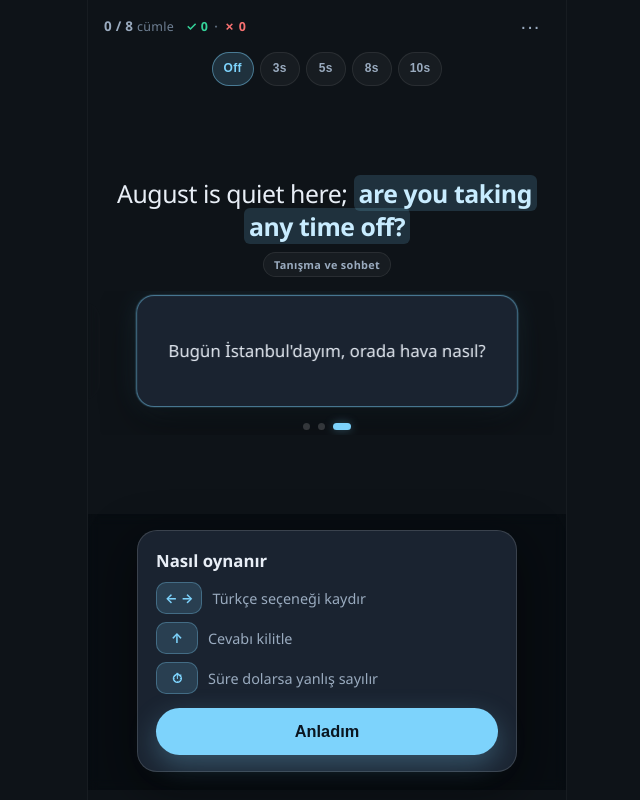
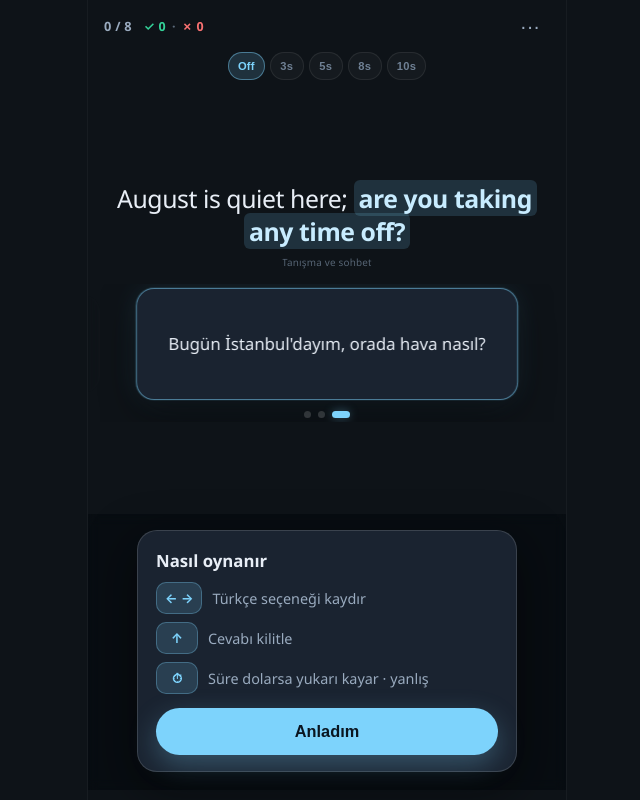
Before and after one commit to rozturac/english-swipe-learn, a React (Vite) app: page / in a window 1280 px wide. Shown: the whole page, without its empty margins (313-953 px from the left). Built offline with nearby package versions, Linux system fonts and the light colour scheme.

Commit message:
Auto-advance with Reels-style upward swipe when the timer hits zero.
Stops freezing on a selectable 0.0; timeout counts wrong, flies the card up, and lands on the next card. Light chrome trim.

```diff
--- a/src/App.css
+++ b/src/App.css
@@ -114,7 +114,7 @@ body,
 }
 
 .progress {
-  font-size: 0.84rem;
+  font-size: 0.8rem;
   color: var(--muted);
   letter-spacing: 0.02em;
   font-weight: 600;
@@ -155,23 +155,23 @@ body,
   display: flex;
   align-items: center;
   justify-content: center;
-  gap: 6px;
-  padding: 0 var(--space-3) 6px;
+  gap: 5px;
+  padding: 0 var(--space-3) 4px;
   flex-shrink: 0;
   position: relative;
   z-index: 4;
 }
 
 .timer-chip {
-  background: rgba(255, 255, 255, 0.04);
+  background: rgba(255, 255, 255, 0.03);
   border: 1px solid var(--border);
-  color: var(--muted);
-  font-size: 0.75rem;
-  font-weight: 650;
+  color: var(--muted-2);
+  font-size: 0.7rem;
+  font-weight: 600;
   letter-spacing: 0.02em;
-  padding: 7px 11px;
-  min-height: 34px;
-  min-width: 40px;
+  padding: 5px 9px;
+  min-height: 28px;
+  min-width: 34px;
   border-radius: var(--radius-pill);
   cursor: pointer;
   line-height: 1.1;
@@ -281,6 +281,30 @@ body,
   justify-content: center;
   gap: 10px;
   padding-top: 4px;
+  will-change: transform, opacity;
+}
+
+/* Instagram Reels / TikTok-style upward swipe-away on lock / timeout */
+.play-stage.is-exit-up {
+  animation: reel-exit-up 0.48s cubic-bezier(0.22, 0.82, 0.28, 1) forwards;
+  pointer-events: none;
+}
+
+.app.is-exit-up .timer-row,
+.app.is-exit-up .timer-bar {
+  opacity: 0.35;
+  transition: opacity 0.2s ease;
+}
+
+@keyframes reel-exit-up {
+  0% {
+    transform: translate3d(0, 0, 0) scale(1);
+    opacity: 1;
+  }
+  100% {
+    transform: translate3d(0, -118%, 0) scale(0.96);
+    opacity: 0;
+  }
 }
 
 .en-area {
@@ -317,22 +341,23 @@ body,
 }
 
 .theme-chip {
-  margin: 10px auto 0;
+  margin: 8px auto 0;
   display: inline-flex;
   align-self: center;
-  font-size: 0.68rem;
-  font-weight: 600;
-  letter-spacing: 0.03em;
-  color: var(--muted);
-  background: rgba(255, 255, 255, 0.04);
-  border: 1px solid var(--border);
+  font-size: 0.62rem;
+  font-weight: 500;
+  letter-spacing: 0.02em;
+  color: var(--muted-2);
+  background: transparent;
+  border: none;
   border-radius: var(--radius-pill);
-  padding: 4px 10px;
+  padding: 0;
   text-align: center;
   max-width: 90%;
   white-space: nowrap;
   overflow: hidden;
   text-overflow: ellipsis;
+  opacity: 0.75;
 }
 
 .tr-area {
@@ -456,9 +481,9 @@ body,
   display: flex;
   justify-content: center;
   align-items: center;
-  gap: 8px;
-  margin-top: 12px;
-  min-height: 14px;
+  gap: 7px;
+  margin-top: 10px;
+  min-height: 10px;
 }
 
 .dot {
@@ -679,6 +704,19 @@ body,
   }
 }
 
+
+@media (prefers-reduced-motion: reduce) {
+  .play-stage.is-exit-up {
+    animation: reel-exit-fade 0.28s ease forwards;
+  }
+
+  @keyframes reel-exit-fade {
+    to {
+      opacity: 0;
+    }
+  }
+}
+
 @media (max-height: 700px) {
   .en-area {
     padding-top: 2px;
--- a/src/App.tsx
+++ b/src/App.tsx
@@ -75,6 +75,7 @@ export default function App() {
   const [remain, setRemain] = useState<number | null>(null)
   const [score, setScore] = useState({ ok: 0, wrong: 0 })
   const [showCoach, setShowCoach] = useState(() => !loadCoachSeen())
+  const [exitUp, setExitUp] = useState(false)
   const advanceTimer = useRef<number | null>(null)
   const doneRef = useRef(0)
   const lockingRef = useRef(false)
@@ -90,6 +91,7 @@ export default function App() {
     setFlash('none')
     lockingRef.current = false
     setLocking(false)
+    setExitUp(false)
     setDragX(0)
     setDragY(0)
   }, [])
@@ -121,6 +123,7 @@ export default function App() {
     setRevealCorrect(null)
     lockingRef.current = false
     setLocking(false)
+    setExitUp(false)
     setRemain(null)
     setDragX(0)
     setDragY(0)
@@ -137,6 +140,7 @@ export default function App() {
       setRevealCorrect(null)
       lockingRef.current = false
       setLocking(false)
+      setExitUp(false)
       setQueue([])
       setRemain(null)
       setDragX(0)
@@ -164,6 +168,7 @@ export default function App() {
     setRevealCorrect(null)
     lockingRef.current = false
     setLocking(false)
+    setExitUp(false)
     setDragX(0)
     setDragY(0)
   }, [])
@@ -175,7 +180,9 @@ export default function App() {
       setLocking(true)
       setDragX(0)
       setDragY(0)
-      setRemain(0)
+      // Never freeze on a selectable 0.0 — clear timer + Reels-style fly-up
+      setRemain(null)
+      setExitUp(true)
       const ok = !forceWrong && selected === correctIndex
       setProgress((p) => recordAnswer(p, current.en, ok))
       setScore((s) =>
@@ -187,13 +194,15 @@ export default function App() {
         setFlash('correct')
         advanceTimer.current = window.setTimeout(() => {
           goNext(true, current)
-        }, 420)
+        }, 380)
       } else {
         setFlash('wrong')
         setRevealCorrect(correctIndex)
+        // Timeout: snappy Reels advance; manual wrong: brief correct-TR glance
+        const delay = forceWrong ? 520 : 780
         advanceTimer.current = window.setTimeout(() => {
           goNext(false, current)
-        }, 1100)
+        }, delay)
       }
     },
     [current, options.length, selected, correctIndex, goNext],
@@ -216,11 +225,13 @@ export default function App() {
     setRemain(timerSec)
     const id = window.setInterval(() => {
       const left = Math.max(0, totalMs - (performance.now() - started))
-      setRemain(left / 1000)
       if (left <= 0) {
         window.clearInterval(id)
+        // resolveAnswer clears remain + starts Reels fly-up — never paint 0.0
         resolveRef.current(true)
+        return
       }
+      setRemain(left / 1000)
     }, 50)
     return () => window.clearInterval(id)
   }, [current?.en, doneCount, timerSec, sessionOver, locking])
@@ -280,7 +291,7 @@ export default function App() {
   const progressText = `${Math.min(doneCount, SESSION_LEN)} / ${SESSION_LEN}`
   const flashClass =
     flash === 'correct' ? 'flash-correct' : flash === 'wrong' ? 'flash-wrong' : ''
-  const frozen = locking || flash !== 'none'
+  const frozen = locking || flash !== 'none' || exitUp
   const liftY = frozen ? 0 : Math.max(-40, Math.min(0, dragY * 0.22))
   const stripDrag = frozen ? 0 : dragX
   const remainPct =
@@ -300,12 +311,12 @@ export default function App() {
       : 0
 
   return (
-    <div className={`app ${flashClass}${frozen ? ' is-frozen' : ''}`} {...swipe}>
+    <div className={`app ${flashClass}${frozen ? ' is-frozen' : ''}${exitUp ? ' is-exit-up' : ''}`} {...swipe}>
       <div className="flash-veil" aria-hidden />
 
       <header className="topbar">
         <div className="topbar-left">
-          <div className="progress">{progressText} <span className="progress-label">cümle</span></div>
+          <div className="progress">{progressText}</div>
           <div
             className="session-score"
             aria-label={`Bildin ${score.ok}, Bilemedin ${score.wrong}`}
@@ -378,20 +389,20 @@ export default function App() {
             {sec === 0 ? 'Off' : `${sec}s`}
           </button>
         ))}
-        {remain !== null && !sessionOver && (
+        {remain !== null && !sessionOver && !exitUp && (
           <span
-            className={`timer-count ${remainUrgent ? 'urgent' : ''} ${frozen && remain <= 0 ? 'timed-out' : ''}`}
+            className={`timer-count ${remainUrgent ? 'urgent' : ''}`}
             aria-live="polite"
           >
-            {frozen && remain <= 0 ? '0.0' : remain.toFixed(1)}
+            {remain.toFixed(1)}
           </span>
         )}
       </div>
-      {timerSec > 0 && remain !== null && !sessionOver && (
+      {timerSec > 0 && remain !== null && !sessionOver && !exitUp && (
         <div className="timer-bar" aria-hidden>
           <div
-            className={`timer-bar-fill ${remainUrgent || (frozen && remain <= 0) ? 'urgent' : ''}`}
-            style={{ width: `${frozen && remain <= 0 ? 0 : remainPct}%` }}
+            className={`timer-bar-fill ${remainUrgent ? 'urgent' : ''}`}
+            style={{ width: `${remainPct}%` }}
           />
         </div>
       )}
@@ -422,21 +433,16 @@ export default function App() {
           </div>
         </div>
       ) : (
-        <div className="play-stage">
+        <div className={`play-stage${exitUp ? ' is-exit-up' : ''}`}>
           <section
             className="en-area"
-            style={{ transform: `translate3d(0, ${liftY}px, 0)` }}
+            style={exitUp ? undefined : { transform: `translate3d(0, ${liftY}px, 0)` }}
           >
             <EnglishSentence ex={current.ex} en={current.en} />
             <p className="theme-chip">{current.t}</p>
           </section>
 
           <section className={`tr-area${frozen ? ' is-frozen' : ''}`}>
-            {!showCoach && (
-              <p className="swipe-hint" aria-hidden>
-                ← → seç · ↑ kilitle
-              </p>
-            )}
             <OptionStrip
               options={options}
               selected={selected}
@@ -466,7 +472,7 @@ export default function App() {
                 <span className="coach-key">↑</span> Cevabı kilitle
               </li>
               <li>
-                <span className="coach-key">⏱</span> Süre dolarsa yanlış sayılır
+                <span className="coach-key">⏱</span> Süre dolarsa yukarı kayar · yanlış
               </li>
             </ul>
             <button type="button" className="primary coach-cta" onClick={dismissCoach}>
```
